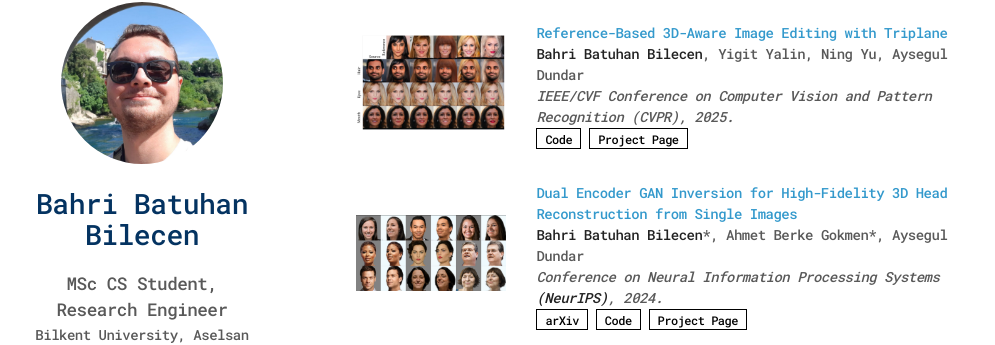
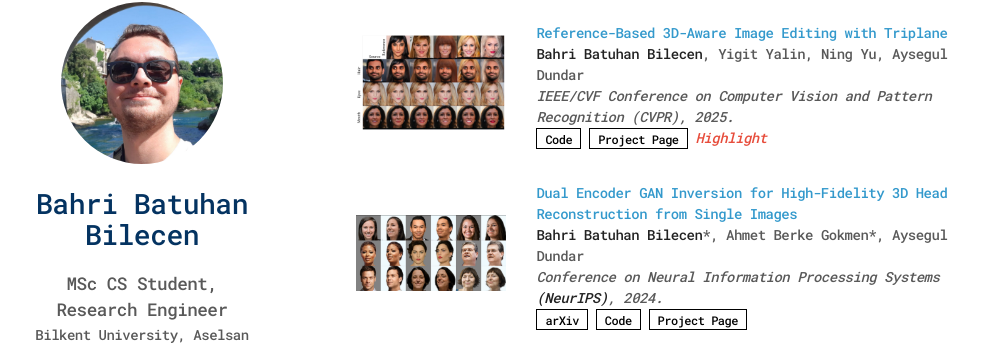
Before and after one commit to three-bee/three-bee.github.io, a Jekyll site: the page built from index.md, in a window 1280 px wide and 900 px high, scrolled down 420 px. Shown: the part 132-477 px from the top of the window, without its empty margins (134-1129 px from the left). Built offline with Jekyll 4.4.1, drawn with Linux system fonts in a browser that asks for light colours; nearby versions of some CDN libraries; a style sheet for code colours, icons or effects is not loaded; our own code applies the rules of GitHub Pages for plain Markdown files.

Commit message:
Update publications.yml

```diff
--- a/_data/publications.yml
+++ b/_data/publications.yml
@@ -13,6 +13,7 @@ main:
     authors: <strong>Bahri Batuhan Bilecen</strong>, Yigit Yalin, Ning Yu, Aysegul Dundar
     image: ./assets/img/triplaneEditing.png
     conference: IEEE/CVF Conference on Computer Vision and Pattern Recognition (CVPR), 2025.
+    notes: Highlight
 
   - title: Dual Encoder GAN Inversion for High-Fidelity 3D Head Reconstruction from Single Images
     arxiv: https://arxiv.org/abs/2409.20530
```
